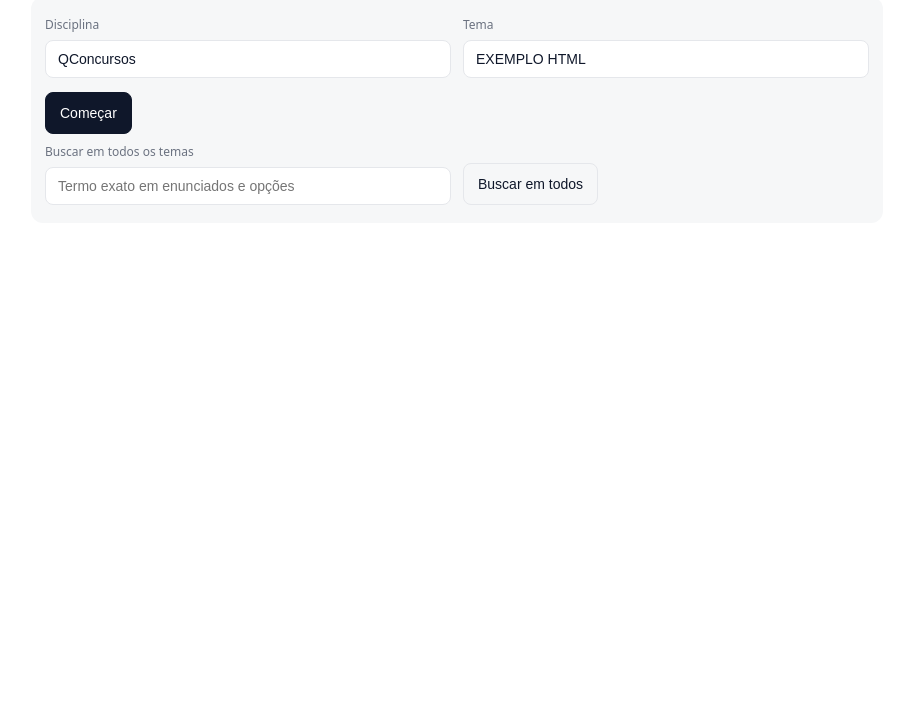
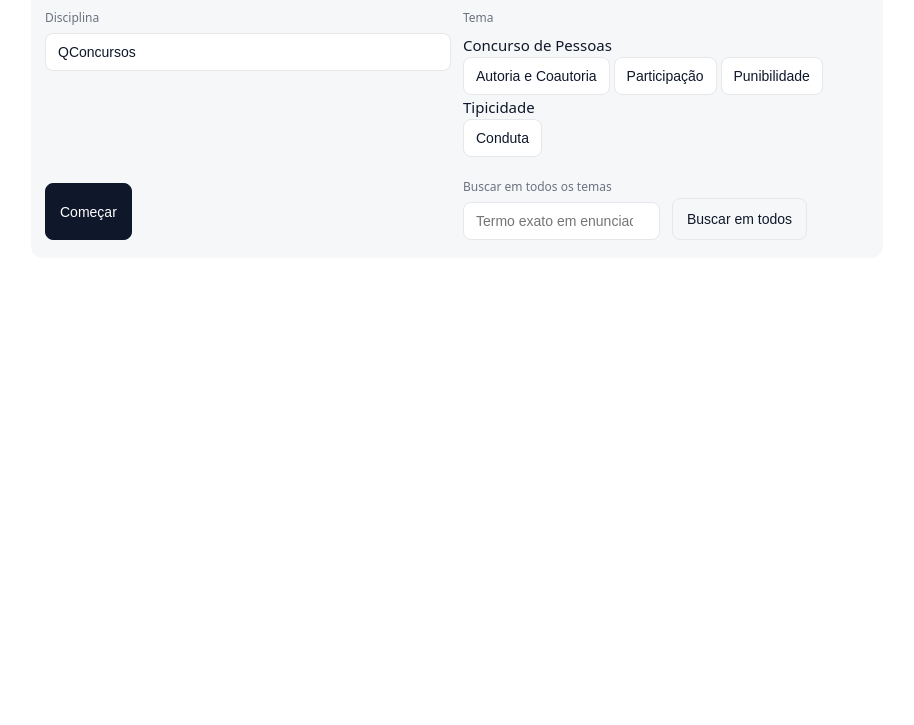
Before and after one commit to osvaldosereia/ART123CP, a plain HTML site: page index.html in a window 1280 px wide. Shown: the part 75-800 px from the top of the page, without its empty margins (183-1097 px from the left). Drawn offline with Linux system fonts and the light colour scheme; no server answers.

Commit message:
Update index.html

```diff
--- a/index.html
+++ b/index.html
@@ -23,10 +23,25 @@
           <select id="selCategory" aria-label="Categoria"></select>
         </div>
         <div>
-          <label for="selTheme">Tema</label>
-          <select id="selTheme" aria-label="Tema"></select>
-        </div>
+  <label for="selTheme">Tema</label>
+  <div class="theme-menu" id="themeMenu">
+    <div class="theme-group">
+      <div class="theme-title">Concurso de Pessoas</div>
+      <div class="subthemes">
+        <button data-path="data/direito-penal/concurso/autoria.html">Autoria e Coautoria</button>
+        <button data-path="data/direito-penal/concurso/participacao.html">Participação</button>
+        <button data-path="data/direito-penal/concurso/punibilidade.html">Punibilidade</button>
       </div>
+    </div>
+    <div class="theme-group">
+      <div class="theme-title">Tipicidade</div>
+      <div class="subthemes">
+        <button data-path="data/direito-penal/tipicidade/conduta.html">Conduta</button>
+      </div>
+    </div>
+  </div>
+</div>
+
 
       <div class="actions">
         <button id="btnStart" class="btn primary" type="button">Começar</button>
```
